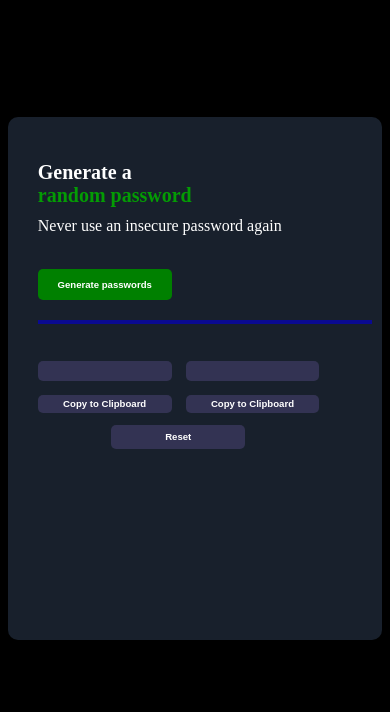
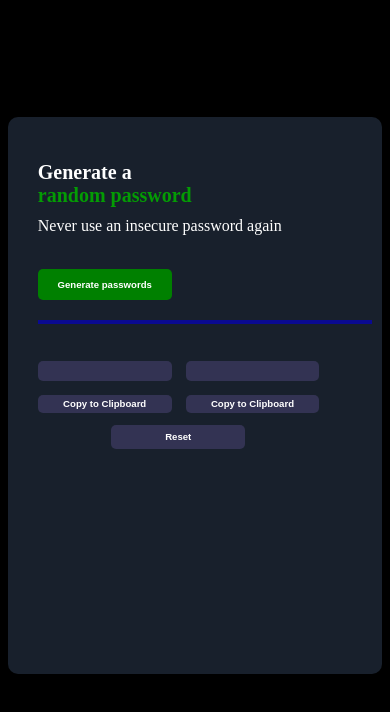
Before and after one commit to daniellamberti/Password-Generator-Solo-Challenge, a plain HTML site: page index.html in a window 390 px wide. Drawn offline with Linux system fonts and the light colour scheme.

Commit message:
css modifications

```diff
--- a/styles.css
+++ b/styles.css
@@ -19,7 +19,7 @@ body {
     margin: 0 auto;
     margin-top: 7%;
     width: 40%;
-    height: 65vh;
+    height: 75vh;
     background-color: #18202c;
     padding: 30px;
     padding-left: 60px;
@@ -103,7 +103,7 @@ button {
 
     #container {
         width: 50%;
-        height: 62%;
+        height: 70%;
     }
 }
 
@@ -119,7 +119,7 @@ button {
 
     #container {
         width: 70%;
-        height: 62%;
+        height: 66%;
         margin-top: 12%;
     }
 }
```
